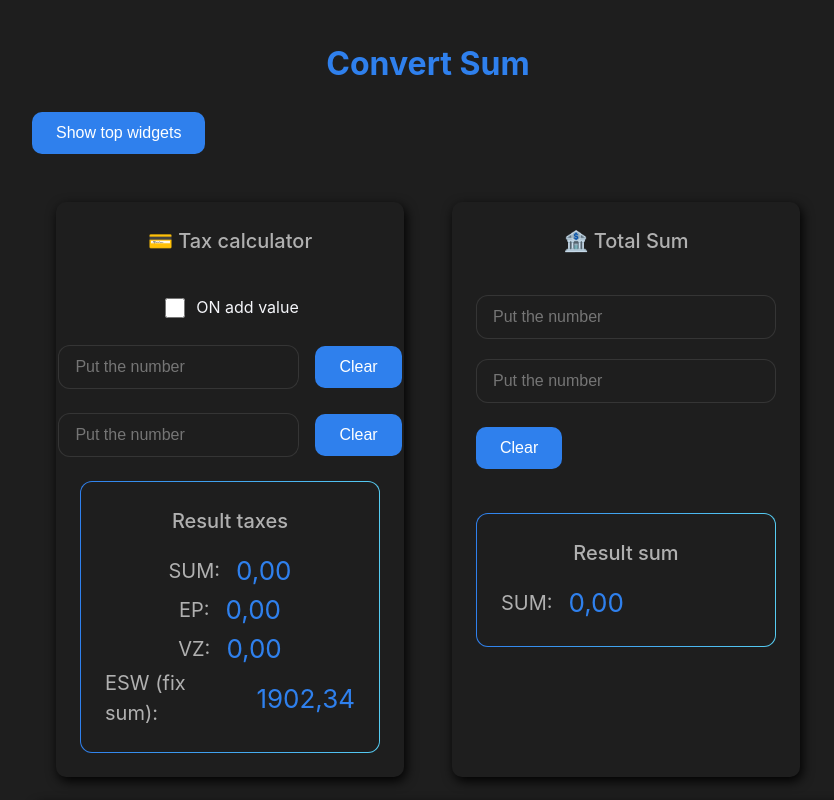
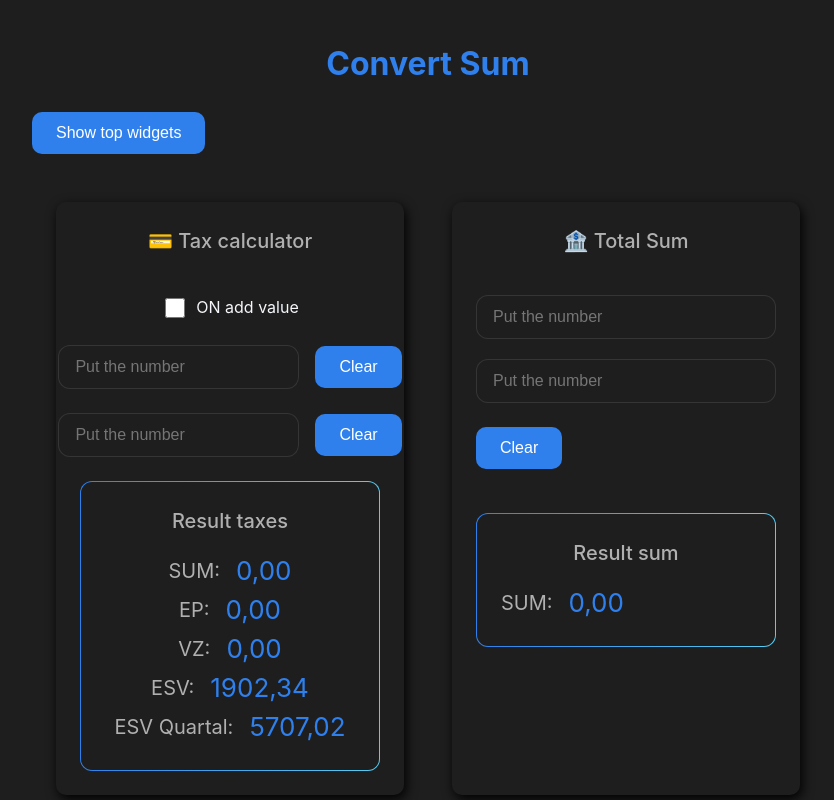
Before and after one commit to bveretelnik/convert-sum, a React (Vite) app: page / in a window 1280 px wide. Shown: the top 800 px of the page, without its empty margins (212-1046 px from the left). Built offline with nearby package versions, Linux system fonts and the light colour scheme.

Commit message:
FT - add quartal esv

```diff
--- a/src/components/NumberConverter/NumberConverter.jsx
+++ b/src/components/NumberConverter/NumberConverter.jsx
@@ -1,4 +1,4 @@
-import React, { useRef, useState } from 'react';
+import React, { useId, useRef, useState } from 'react';
 import styles from './NumberConverter.module.scss';
 import CopyToClipboard from '../CopyToClipboard/CopyToClipboard.jsx';
 import replaceChar from '../../heplers/replaceChar.js';
@@ -8,6 +8,7 @@ import SubTitle from './SubTitle/SubTitle.jsx';
 import { getValidValues } from '../../heplers/getValidValues.js';
 import Card from '../Card/Card.jsx';
 import CheckboxToggle from '../CheckboxToggle/CheckboxToggle.jsx';
+import { ESV, ESV_QUARTAL } from '../../config.js';
 
 const NumberConverter = () => {
   const inputRef = useRef(null);
@@ -15,12 +16,21 @@ const NumberConverter = () => {
   const [input, setInput] = useState('');
   const [inputCur, setInputCur] = useState('');
   const [checked, setChecked] = useState(false);
+  const id = useId();
 
   const { number, epTax, militaryTax } = getValidValues(
     input,
     inputCur,
     checked,
   );
+
+  const copyToClickValues = [
+    { value: replaceChar(number), label: 'SUM:' },
+    { value: epTax, label: 'EP:' },
+    { value: militaryTax, label: 'VZ:' },
+    { value: ESV, label: 'ESV:' },
+    { value: ESV_QUARTAL, label: 'ESV Quartal:' },
+  ];
 
   return (
     <div className={styles.container}>
@@ -49,10 +59,13 @@ const NumberConverter = () => {
         </div>
         <div className={styles.convectorResultWrapper}>
           <SubTitle value={'Result taxes'} />
-          <CopyToClipboard value={replaceChar(number)} label={'SUM:'} />
-          <CopyToClipboard value={epTax || 0} label={'EP:'} />
-          <CopyToClipboard value={militaryTax || 0} label={'VZ:'} />
-          <CopyToClipboard value={'1902,34'} label={'ESW (fix sum):'} />
+          {copyToClickValues.map(({ key, value, label }, index) => (
+            <CopyToClipboard
+              key={`${index}-${id}`}
+              value={value}
+              label={label}
+            />
+          ))}
         </div>
       </Card>
       <Card>
--- a/src/config.js
+++ b/src/config.js
@@ -1,9 +1,12 @@
 export const NBU_API_BASE =
   'https://bank.gov.ua/NBUStatService/v1/statdirectory/exchange';
 export const DEFAULT_STALE_TIME = 1000 * 60 * 10;
+export const ESV = '1902,34';
+export const ESV_QUARTAL = '5707,02';
 
 export const taxValues = {
   ep: '1729,4',
   vz: '864,7',
-  esv: '1902,34',
+  esv: ESV,
+  esvQuartal: ESV_QUARTAL,
 };
--- a/src/heplers/getValidValues.js
+++ b/src/heplers/getValidValues.js
@@ -12,8 +12,8 @@ export const getValidValues = (value, valueVur, checked) => {
   const exchangeRate = parseNumber(value) / (parseNumber(valueVur) || 1) || 0;
   const feeNumber = checked ? FEE : 0;
 
-  const epTax = replaceChar(number * EP + feeNumber);
-  const militaryTax = replaceChar(number * VZ + feeNumber);
+  const epTax = replaceChar(number * EP + feeNumber) || 0;
+  const militaryTax = replaceChar(number * VZ + feeNumber) || 0;
 
   return { number, epTax, militaryTax, exchangeRate };
 };
```
